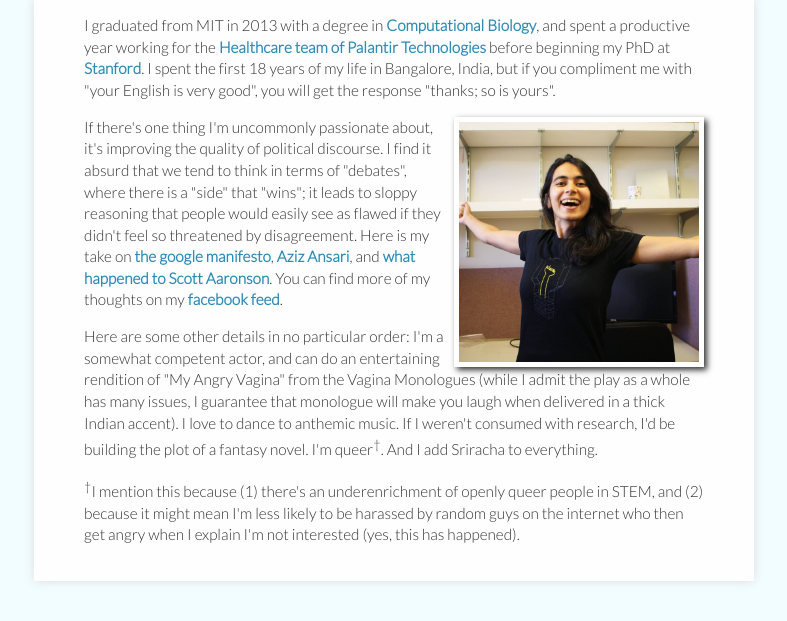
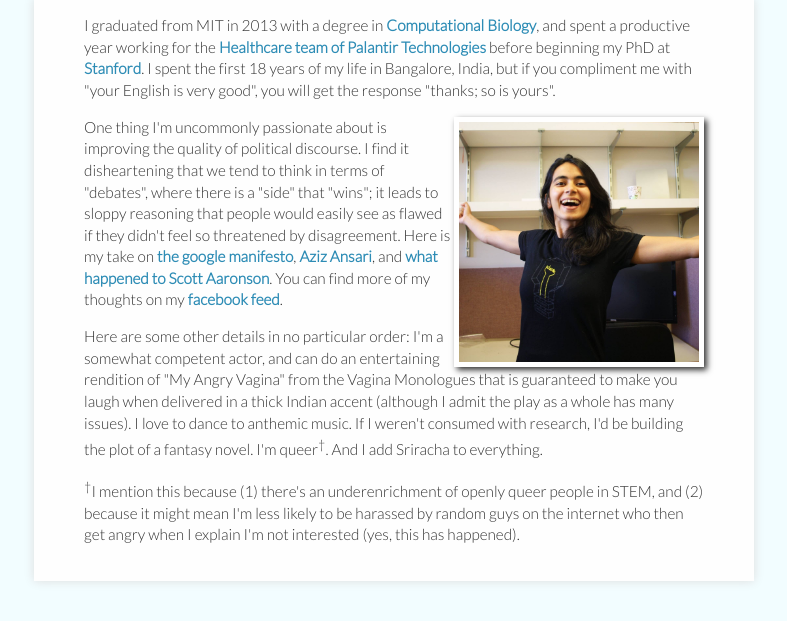
Before and after one commit to AvantiShri/web, a plain HTML site: page bio.html in a window 1280 px wide. Shown: the part 81-702 px from the top of the page, without its empty margins (246-1033 px from the left). Drawn offline with Linux system fonts and the light colour scheme.

Commit message:
misc updates

```diff
--- a/bio.html
+++ b/bio.html
@@ -20,10 +20,10 @@
 	</p>
 	<p>
 	<img style="height:240;" src="bio_bigsmile.jpg" align="right">
-		If there's one thing I'm uncommonly passionate about, it's improving the quality of political discourse. I find it absurd that we tend to think in terms of "debates", where there is a "side" that "wins"; it leads to sloppy reasoning that people would easily see as flawed if they didn't feel so threatened by disagreement. Here is my take on <a href="https://www.facebook.com/ashrikumar/posts/10159192592710607">the google manifesto</a>, <a href="https://www.facebook.com/ashrikumar/posts/10159875772920607">Aziz Ansari</a>, and <a href="https://www.facebook.com/ashrikumar/posts/10155016843240607">what happened to Scott Aaronson</a>. You can find more of my thoughts on my <a href="https://www.facebook.com/ashrikumar">facebook feed</a>.
+		One thing I'm uncommonly passionate about is improving the quality of political discourse. I find it disheartening that we tend to think in terms of "debates", where there is a "side" that "wins"; it leads to sloppy reasoning that people would easily see as flawed if they didn't feel so threatened by disagreement. Here is my take on <a href="https://www.facebook.com/ashrikumar/posts/10159192592710607">the google manifesto</a>, <a href="https://www.facebook.com/ashrikumar/posts/10159875772920607">Aziz Ansari</a>, and <a href="https://www.facebook.com/ashrikumar/posts/10155016843240607">what happened to Scott Aaronson</a>. You can find more of my thoughts on my <a href="https://www.facebook.com/ashrikumar">facebook feed</a>.
 	</p>
 	<p>
-		 Here are some other details in no particular order: I'm a somewhat competent actor, and can do an entertaining rendition of "My Angry Vagina" from the Vagina Monologues (while I admit the play as a whole has many issues, I guarantee that monologue will make you laugh when delivered in a thick Indian accent). I love to dance to anthemic music. If I weren't consumed with research, I'd be building the plot of a fantasy novel. I'm queer<sup>&dagger;</sup>. And I add Sriracha to everything.
+		 Here are some other details in no particular order: I'm a somewhat competent actor, and can do an entertaining rendition of "My Angry Vagina" from the Vagina Monologues that is guaranteed to make you laugh when delivered in a thick Indian accent (although I admit the play as a whole has many issues). I love to dance to anthemic music. If I weren't consumed with research, I'd be building the plot of a fantasy novel. I'm queer<sup>&dagger;</sup>. And I add Sriracha to everything.
 	</p>
 	<p>
 		<sup>&dagger;</sup>I mention this because (1) there's an underenrichment of openly queer people in STEM, and (2) because it might mean I'm less likely to be harassed by random guys on the internet who then get angry when I explain I'm not interested (yes, this has happened).
```
Also changed, not shown: index.html (+2 -1 lines), resume.html (+1 -1 lines).
